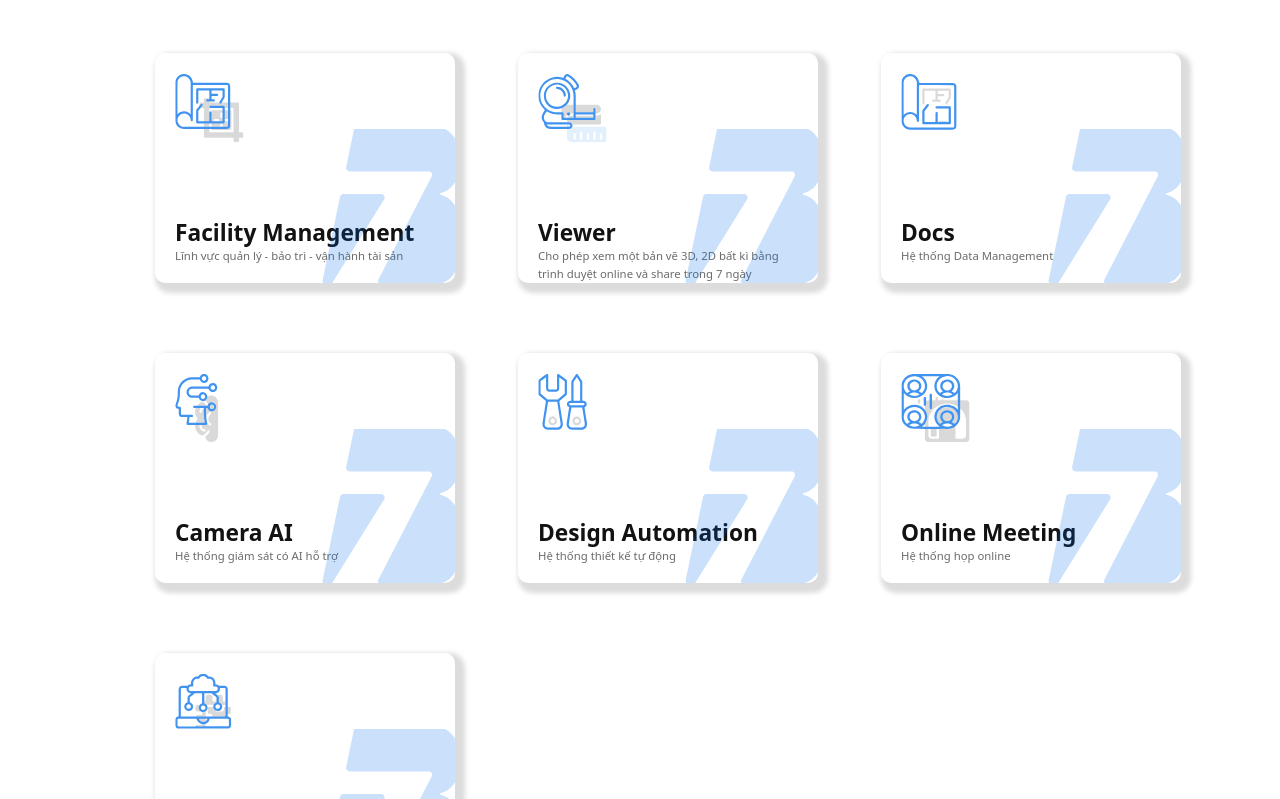
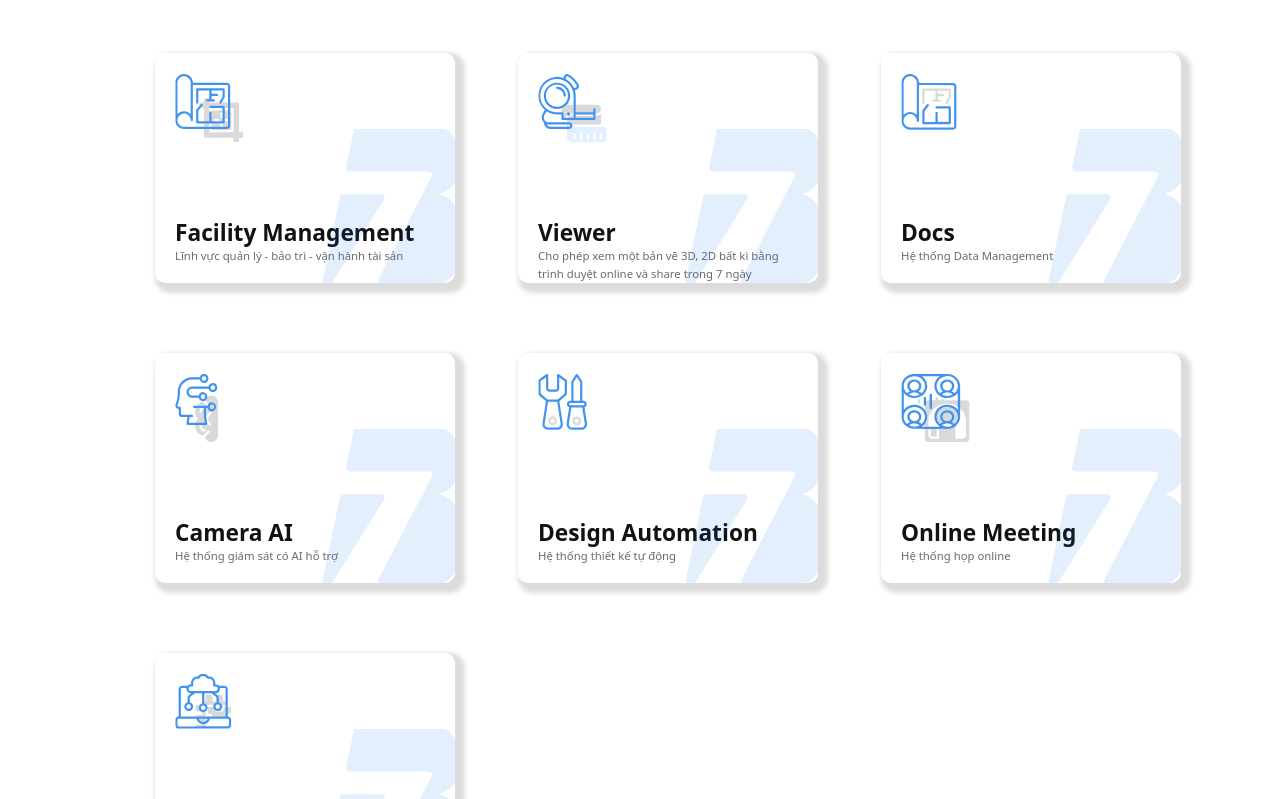
Before and after one commit to NguyenTrung250302/project-vue3, a Vue app: page /BuildTab in a window 1280 px wide. Shown: the part 401-1200 px from the top of the page. Built offline with nearby package versions, Linux system fonts and the light colour scheme; what vue3-apexcharts would draw is missing.

Commit message:
init commit

```diff
--- a/src/components/MyArchive/menusolution/BoxSolution.vue
+++ b/src/components/MyArchive/menusolution/BoxSolution.vue
@@ -70,6 +70,6 @@ export default {
 position: absolute;
 right: 0;
 bottom: 0;
-opacity: 0.2;
+opacity: 0.1;
 }
 </style>
--- a/src/components/MyArchive/menusolution/BoxSolution1.vue
+++ b/src/components/MyArchive/menusolution/BoxSolution1.vue
@@ -72,6 +72,6 @@ export default {
 position: absolute;
 right: 0;
 bottom: 0;
-opacity: 0.2;
+opacity: 0.1;
 }
 </style>
--- a/src/components/MyArchive/menusolution/BoxSolution2.vue
+++ b/src/components/MyArchive/menusolution/BoxSolution2.vue
@@ -72,6 +72,6 @@ export default {
 position: absolute;
 right: 0;
 bottom: 0;
-opacity: 0.2;
+opacity: 0.1;
 }
 </style>
--- a/src/components/MyArchive/menusolution/BoxSolution3.vue
+++ b/src/components/MyArchive/menusolution/BoxSolution3.vue
@@ -70,6 +70,6 @@ export default {
 position: absolute;
 right: 0;
 bottom: 0;
-opacity: 0.2;
+opacity: 0.1;
 }
 </style>
--- a/src/components/MyArchive/menusolution/BoxSolution4.vue
+++ b/src/components/MyArchive/menusolution/BoxSolution4.vue
@@ -70,6 +70,6 @@ export default {
 position: absolute;
 right: 0;
 bottom: 0;
-opacity: 0.2;
+opacity: 0.1;
 }
 </style>
--- a/src/components/MyArchive/menusolution/BoxSolution5.vue
+++ b/src/components/MyArchive/menusolution/BoxSolution5.vue
@@ -70,6 +70,6 @@ export default {
 position: absolute;
 right: 0;
 bottom: 0;
-opacity: 0.2;
+opacity: 0.1;
 }
 </style>
--- a/src/components/MyArchive/menusolution/BoxSolution6.vue
+++ b/src/components/MyArchive/menusolution/BoxSolution6.vue
@@ -71,6 +71,6 @@ export default {
 position: absolute;
 right: 0;
 bottom: 0;
-opacity: 0.2;
+opacity: 0.1;
 }
 </style>
```
